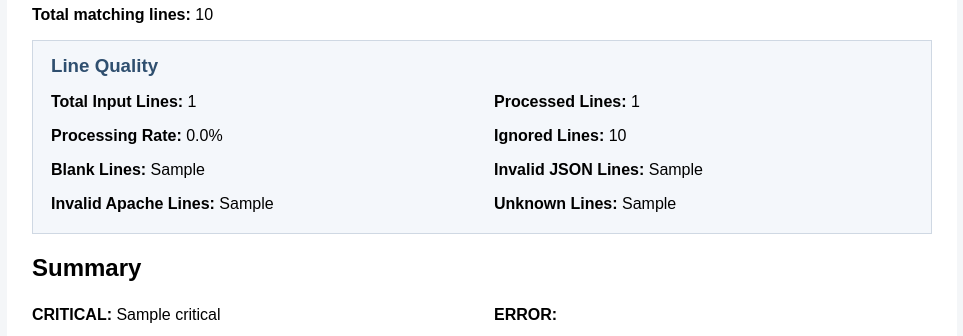
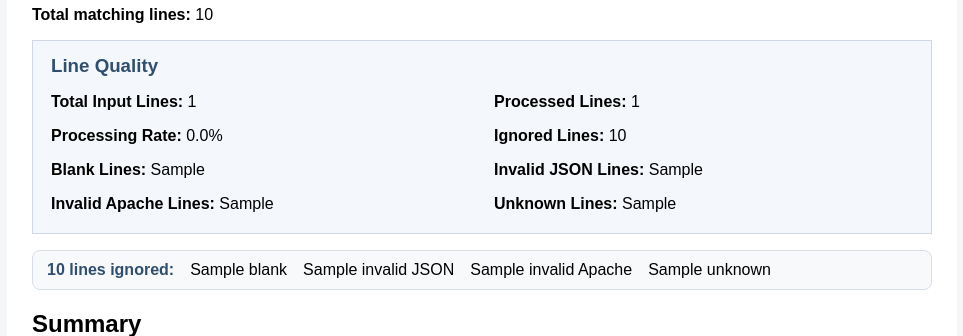
Before and after one commit to sattarab54/web_log_analyzer, a Flask app: template templates/results.html in a window 1280 px wide. Shown: the part 529-865 px from the top of the page, without its empty margins (158-1121 px from the left). Run offline with Flask 3, Linux system fonts and the light colour scheme; the template is opened without the code that fills it: most values are stand-ins (such as "Sample title", 1, 10 or a date in 2020).

Commit message:
Add ignored lines diagnostic summary

```diff
--- a/static/style.css
+++ b/static/style.css
@@ -212,6 +212,25 @@ pre {
     margin: 4px 0;
 }
 
+.diagnostic-summary {
+    display: flex;
+    flex-wrap;
+    gap: 10px 16px;
+    background: #f8f9fb;
+    border: 1px solid #d8dee8;
+    border-radius: 8px;
+    padding: 10px 14px;
+    margin: 12px 0 16px;
+}
+
+.diagnostic-summary strong {
+    color: #2f4f6f;
+}
+
+.diagnostic-summary span {
+    white-space: nowrap;
+}
+
 .chart-row {
     display: flex;
     align-item: center;
--- a/templates/results.html
+++ b/templates/results.html
@@ -58,6 +58,16 @@
             <p><strong>Unknown Lines:</strong> {{ unknown_lines }}</p>
         </div>
     </div>
+
+    {% if ignored_lines > 0 %}
+    <div class="diagnostic-summary">
+        <strong>{{ ignored_lines }} lines ignored:</strong>
+        <span>{{ blank_lines }} blank</span>
+        <span>{{ invalid_json_lines }} invalid JSON</span>
+        <span>{{ invalid_apache_lines }} invalid Apache</span>
+        <span>{{ unknown_lines }} unknown</span>
+    </div>
+    {% endif %}
 
     <h2>Summary</h2>
     <div class="summary-grid">
```
